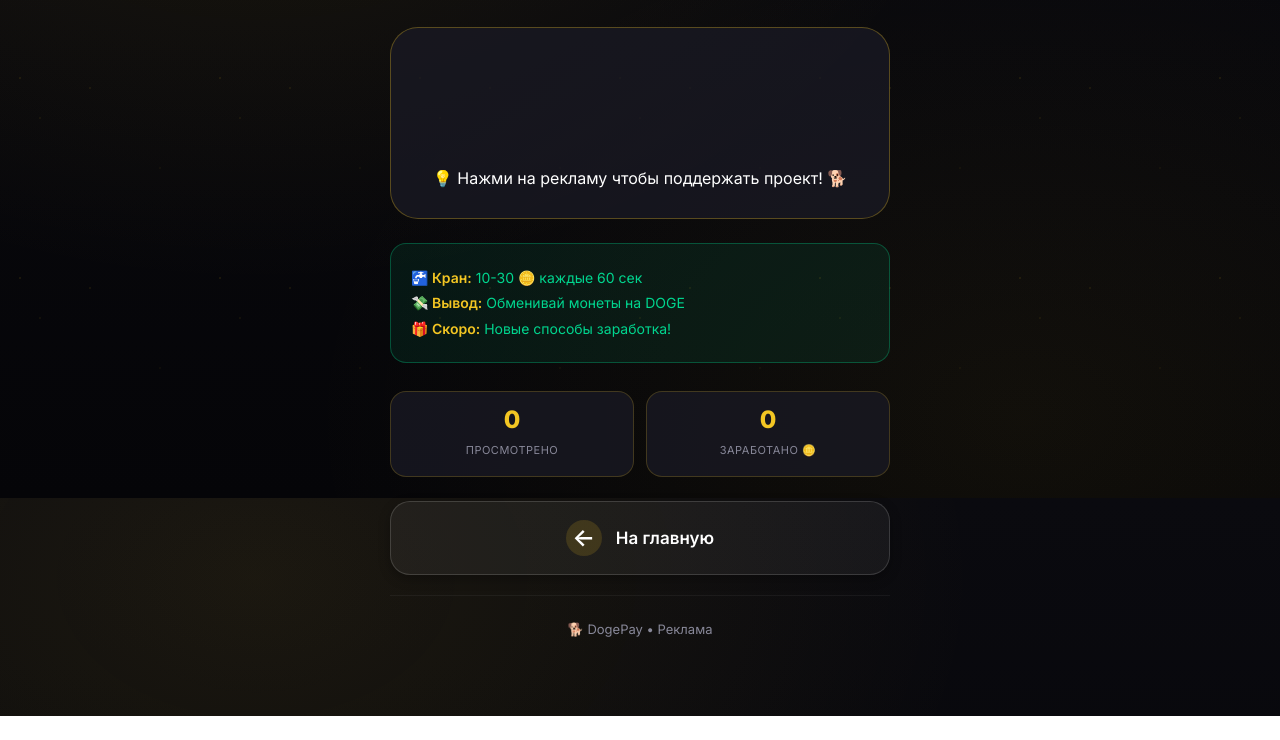
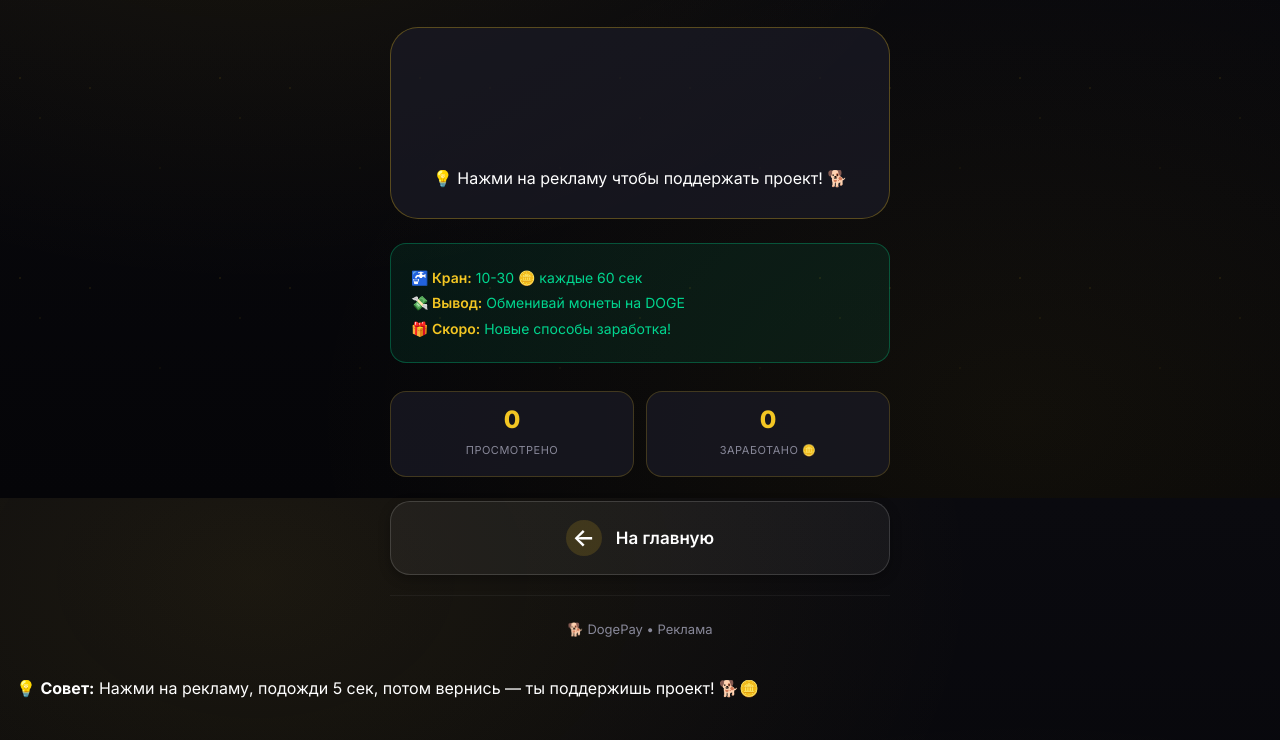
Before and after one commit to 4e4ester/DogePay, a website: page public/ads.html in a window 1280 px wide. Shown: the part 302-1042 px from the top of the page. Before the commit the page ends 1018 px from the top, so only its background shows below. Drawn offline with Linux system fonts and the light colour scheme.

Commit message:
Update ads.html

```diff
--- a/public/ads.html
+++ b/public/ads.html
@@ -114,3 +114,8 @@
     </script>
 </body>
 </html>
+
+<p class="ads-hint">
+    💡 <strong>Совет:</strong> Нажми на рекламу, подожди 5 сек,
+    потом вернись — ты поддержишь проект! 🐕🪙
+</p>
```
